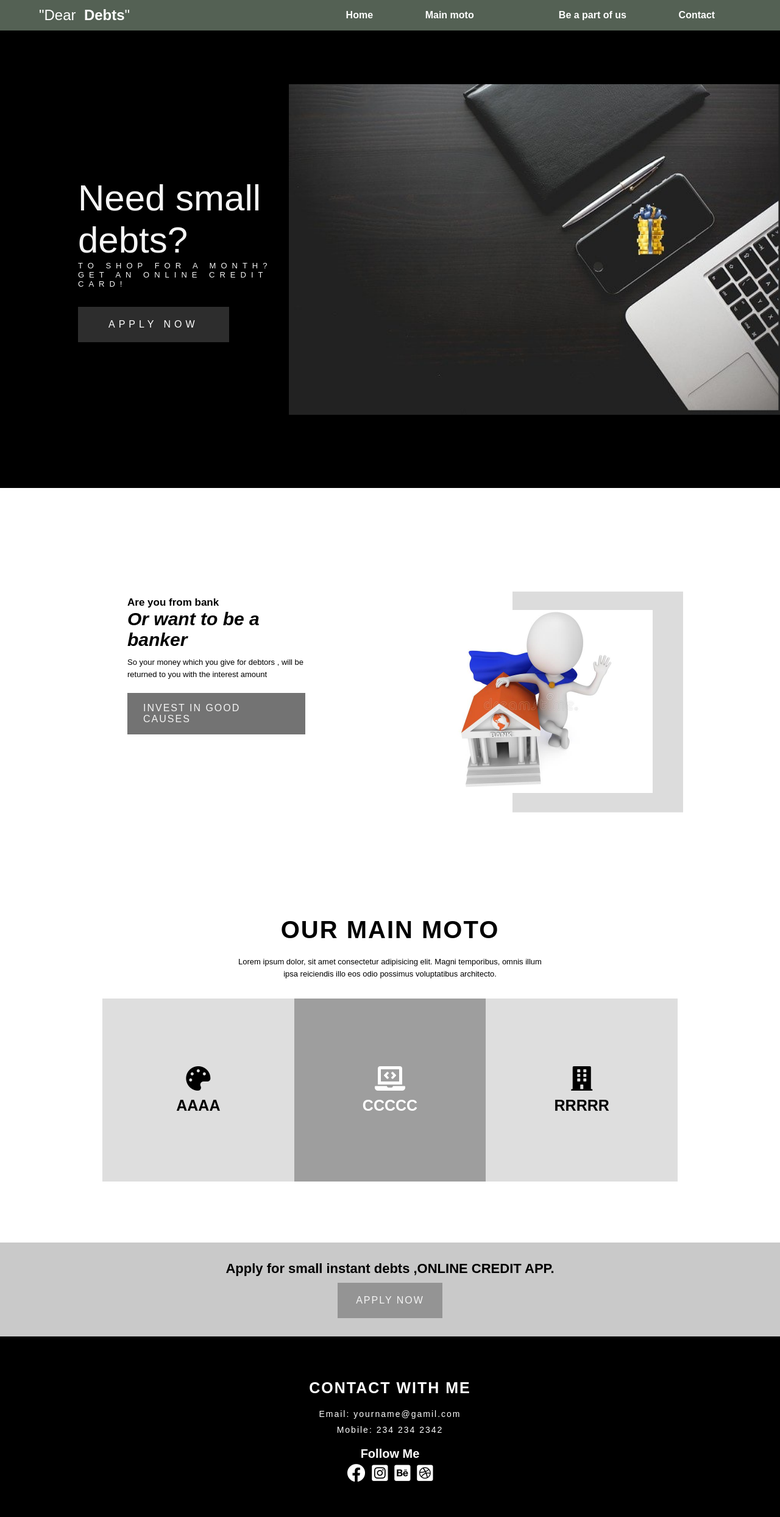
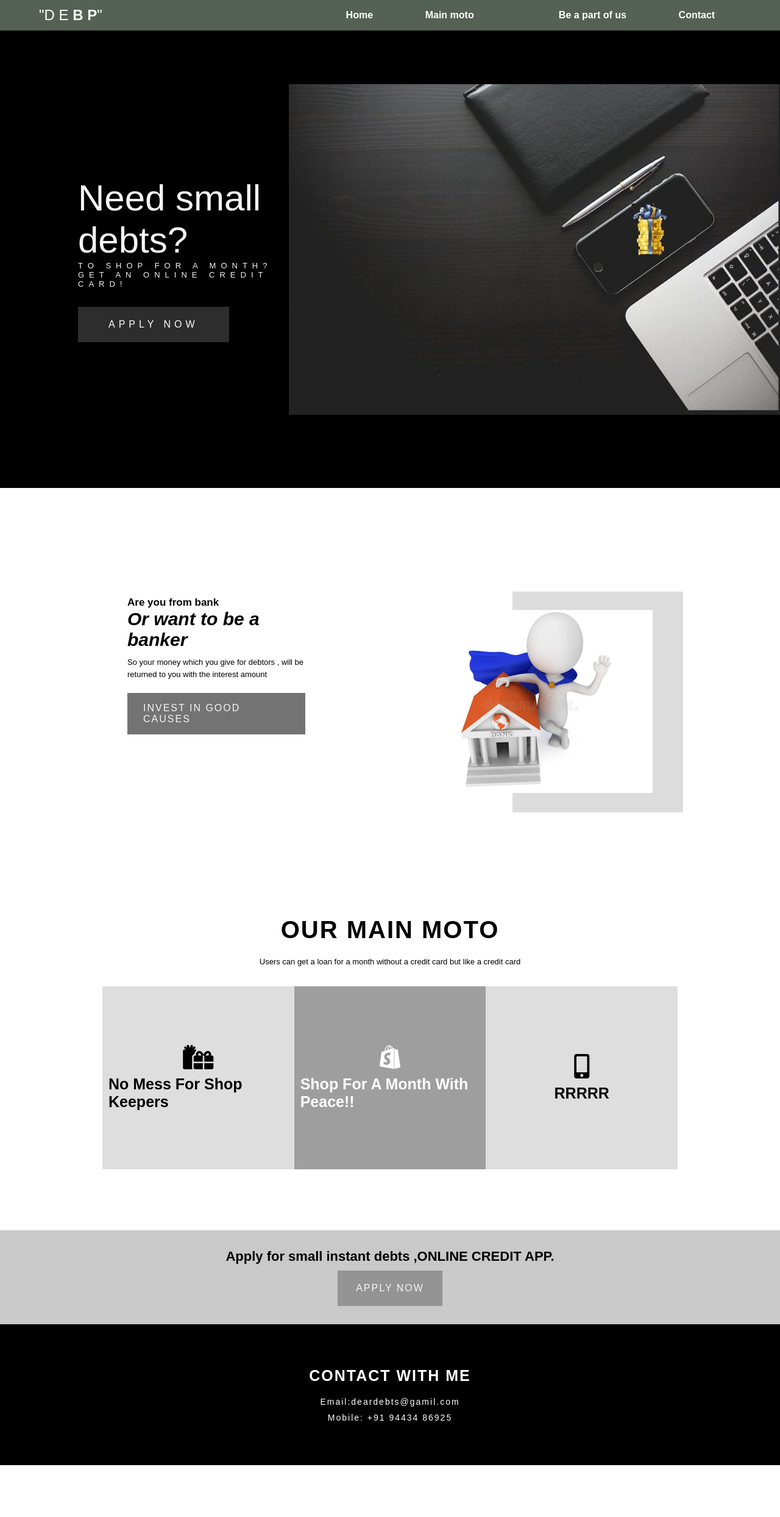
Before and after one commit to siva-bharathi/debp, a Flask app: page / in a window 1280 px wide. Shown: the whole page at 61% size. After the commit the page ends 2402 px from the top, so only its background shows below. Run offline with Flask 2, Linux system fonts and the light colour scheme; some libraries are stand-ins or nearby versions; grey boxes are pictures that could not be loaded.

Commit message:
Update index.html

```diff
--- a/templates/index.html
+++ b/templates/index.html
@@ -3,7 +3,7 @@
 <head>
   <meta charset="UTF-8">
   <meta name="viewport" content="width=device-width, initial-scale=1.0">
-  <title>Dear Debts</title>
+  <title>Debp</title>
   <link rel="stylesheet" href="https://cdnjs.cloudflare.com/ajax/libs/font-awesome/5.12.1/css/all.min.css" integrity="sha256-mmgLkCYLUQbXn0B1SRqzHar6dCnv9oZFPEC1g1cwlkk=" crossorigin="anonymous" />
 
   <style>
@@ -483,7 +483,7 @@ nav .icon-burger .line {
   <!-- nav-bar  -->
   <nav>
     <input id="nav-toggle" type="checkbox">
-    <div class="logo">"Dear &nbsp;<strong><strong>Debts </strong></strong>"</div>
+    <div class="logo">"D E&nbsp;<strong><strong>B P </strong></strong>"</div>
     <ul class="links">
       <li><a href="#hero" data-after="Home">Home</a></li>
       <li><a href="#services" data-after="Service">Main moto</a></li>
@@ -545,42 +545,42 @@ nav .icon-burger .line {
   <section id="services" class="services container">
     <div class="services-header">
       <h1 class="services-header-heading">Our main moto</h1>
-      <p class="services-header-desc">Lorem ipsum dolor, sit amet consectetur adipisicing elit. Magni temporibus, omnis illum ipsa reiciendis illo eos odio possimus voluptatibus architecto.</p>
+      <p class="services-header-desc">Users can get a loan for a month without a credit card but  like a credit card</p>
     </div>
     <div class="services-info">
       <div class="service">
         <div class="service-card">
           <div class="service-front">
-            <i class="fa fa-palette"></i>
-            <h1 class="service-front-heading">AAAA</h1>
+            <i class="fas fa-gifts"></i>
+            <h1 class="service-front-heading">No mess for Shop keepers</h1>
           </div>
           <div class="service-back">
-            <h1 class="service-back-heading">BBBB</h1>
-            <p class="service-back-desc">Lorem ipsum dolor sit amet consectetur adipisicing elit. Cum aut dolor voluptatem incidunt placeat impedit laboriosam quam consequatur quasi nihil libero ad, quaerat, alias illum excepturi. Iste quo repellendus consequuntur asperiores dignissimos, quaerat obcaecati officiis repudiandae fugit tenetur nulla impedit!</p>
+<!--             <h1 class="service-back-heading">BBBB</h1> -->
+            <p class="service-back-desc">Don't have to maintain  Huge monthly accounts for customer<br>Don't have to afraid for giving product in debts, as they get their payments then and there</p>
           </div>
         </div>
       </div>
       <div class="service">
         <div class="service-card">
           <div class="service-front">
-            <i class="fa fa-laptop-code"></i>
-            <h1 class="service-front-heading">CCCCC</h1>
+            <i class="fab fa-shopify"></i>
+            <h1 class="service-front-heading">Shop for a month with peace!!  </h1>
           </div>
           <div class="service-back">
-            <h1 class="service-back-heading">DDDDD</h1>
-            <p class="service-back-desc">Lorem ipsum dolor sit amet consectetur adipisicing elit. Cum aut dolor voluptatem incidunt placeat impedit laboriosam quam consequatur quasi nihil libero ad, quaerat, alias illum excepturi. Iste quo repellendus consequuntur asperiores dignissimos, quaerat obcaecati officiis repudiandae fugit tenetur nulla impedit!</p>
+<!--             <h1 class="service-back-heading">DDDDD</h1> -->
+            <p class="service-back-desc">User can buy product through out the month.<br>User can pay and buy product like any-other normal customer.</p>
           </div>
         </div>
       </div>
       <div class="service">
         <div class="service-card">
           <div class="service-front">
-            <i class="fa fa-building"></i>
+            <i class="fas fa-mobile-alt"></i>
             <h1 class="service-front-heading">RRRRR</h1>
           </div>
           <div class="service-back">
             <h1 class="service-back-heading">YYYYY</h1>
-            <p class="service-back-desc">Lorem ipsum dolor sit amet consectetur adipisicing elit. Cum aut dolor voluptatem incidunt placeat impedit laboriosam quam consequatur quasi nihil libero ad, quaerat, alias illum excepturi. Iste quo repellendus consequuntur asperiores dignissimos, quaerat obcaecati officiis repudiandae fugit tenetur nulla impedit!</p>
+            <p class="service-back-desc">User interface will be simple and Secured.Can able to use the service for 365 *24 hours without interception at any time.<br></p>
           </div>
         </div>
       </div>
@@ -599,18 +599,18 @@ nav .icon-burger .line {
   <footer id="footer" class="footer container">
     <div class="footer-contact">
       <h1 class="footer-contact-heading">Contact With Me</h1>
-      <p class="footer-contact-info">Email: yourname@gamil.com</p>
-      <p class="footer-contact-info">Mobile: 234 234 2342</p>
+      <p class="footer-contact-info">Email:deardebts@gamil.com</p>
+      <p class="footer-contact-info">Mobile: +91 94434 86925</p>
     </div>
-    <div class="footer-social-follow">
-      <h1 class="footer-social-follow-heading">Follow Me</h1>
-      <div class="footer-social-icon">
+<!--     <div class="footer-social-follow"> -->
+<!--       <h1 class="footer-social-follow-heading">Follow Me</h1> -->
+<!--       <div class="footer-social-icon">
         <a href="#"><i class="fab fa-facebook"></i></a>
         <a href="#"><i class="fab fa-instagram-square"></i></a>
         <a href="#"><i class="fab fa-behance-square"></i></a>
         <a href="#"><i class="fab fa-dribbble-square"></i></a>
-      </div>
-    </div>
+      </div> -->
+<!--     </div> -->
   </footer>
   <!-- End Footer section  -->
   <script src="{{url_for('static', filename='app.js')}}"></script>
```
